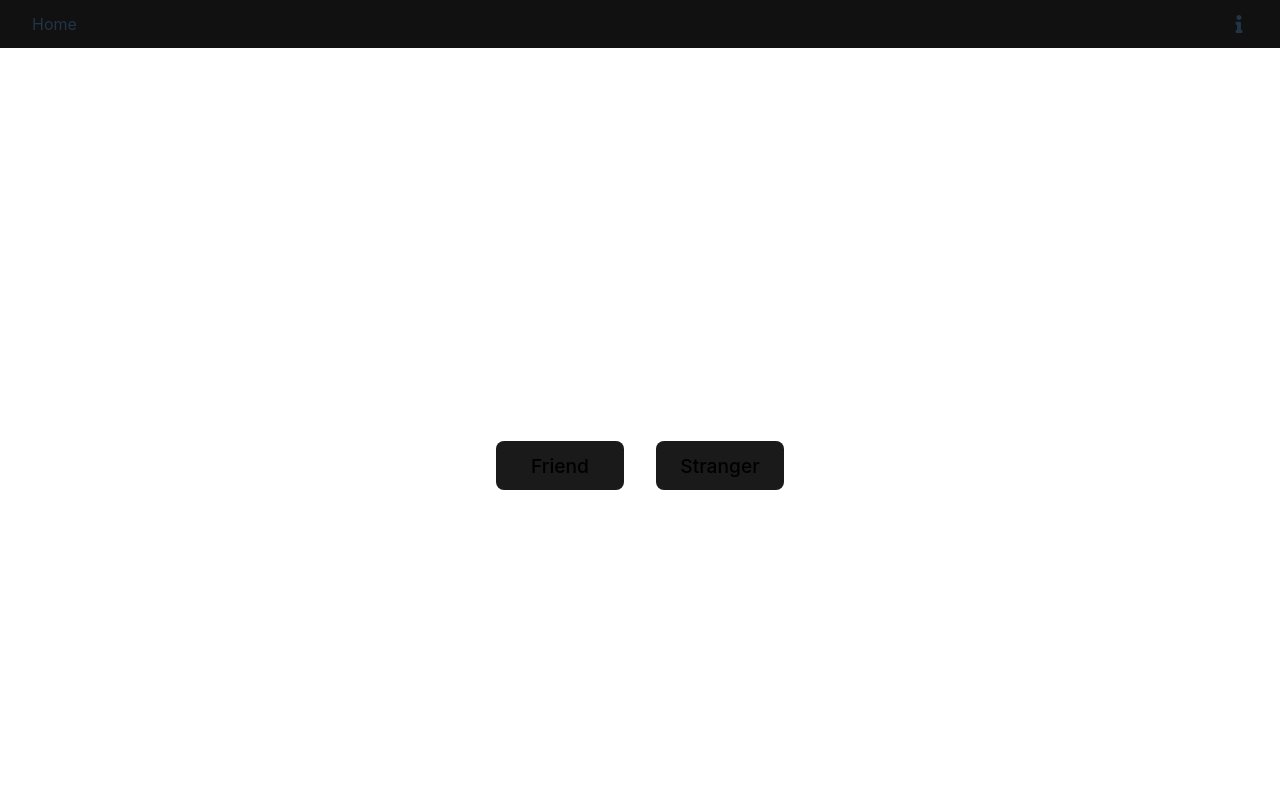
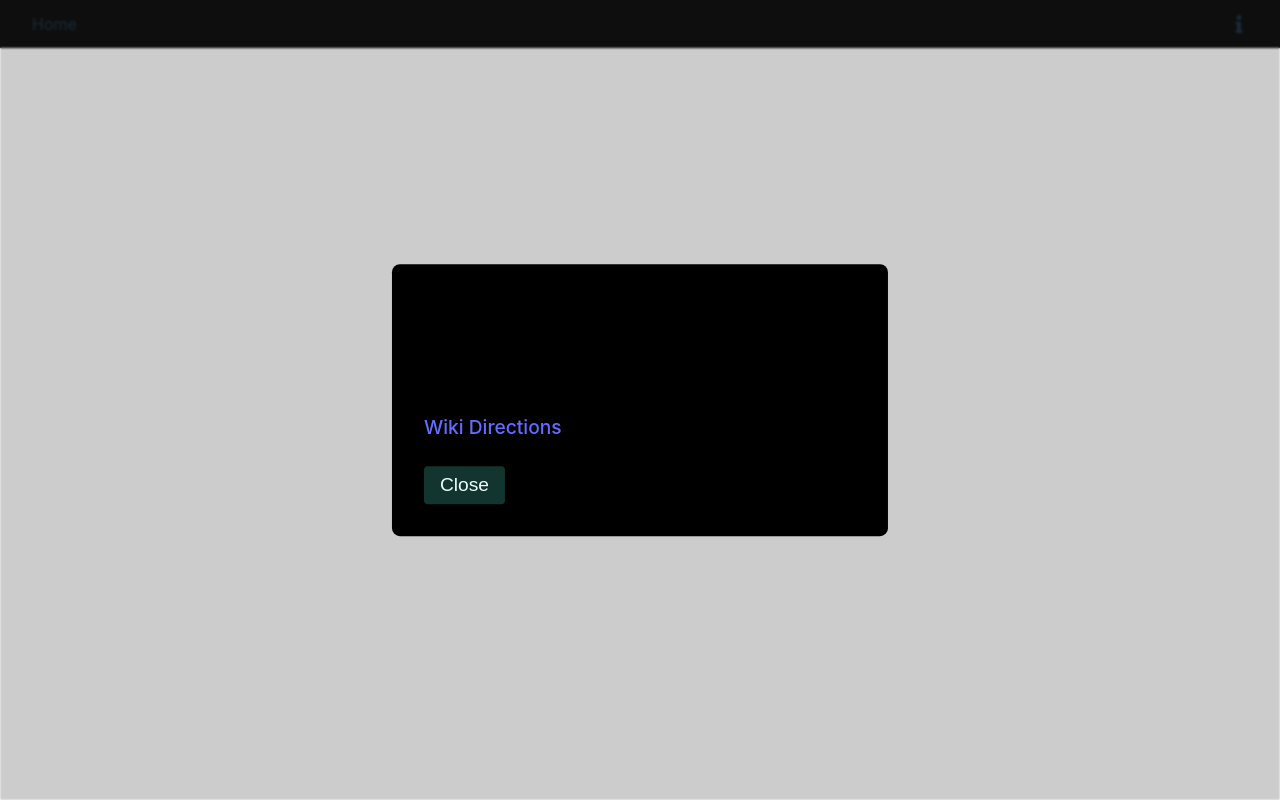
Before and after one commit to aaronrwang/HwaTu, a React (Vite) app in the folder client/: page / in a window 1280 px wide. Both pictures are taken after a click on the icon 1239 px from the left and 24 px from the top of the page. Built offline with nearby package versions, Linux system fonts and the light colour scheme; no server answers.

Commit message:
git ignore and modal

```diff
--- a/client/src/App.css
+++ b/client/src/App.css
@@ -17,67 +17,3 @@
   bottom: 0;
   height: var(--header-height);
 }
-
-.result-modal {
-  border: none;
-  border-radius: 8px;
-  padding: 2rem;
-  background-color: #d7fcf8;
-  z-index: 5;
-  position: fixed;
-  top: 50%;
-  /* Vertically center it (50% from top) */
-  left: 50%;
-  /* Horizontally center it (50% from left) */
-  transform: translate(-50%, -50%);
-}
-
-.result-modal[open] {
-  animation: slide-in-from-top 0.35s ease-out;
-}
-
-.result-modal::backdrop {
-  background: rgba(0, 0, 0, 0.9);
-}
-
-.result-modal h2 {
-  font-family: 'Handjet', monospace;
-  margin: 0 0 0.25rem 0;
-  font-size: 3rem;
-  text-transform: uppercase;
-}
-
-.result-modal progress {
-  width: 100%;
-  height: 1.5rem;
-  margin: 0;
-  accent-color: #46cebe;
-}
-
-.result-modal p {
-  margin: 0.5rem 0;
-  font-size: 1.2rem;
-}
-
-.result-modal p strong {
-  color: #10655b;
-}
-
-.result-modal form {
-  text-align: right;
-}
-
-.result-modal button {
-  margin-top: 1rem;
-  padding: 0.5rem 1rem;
-  border: none;
-  border-radius: 4px;
-  background: #12352f;
-  color: #edfcfa;
-  font-size: 1.2rem;
-  cursor: pointer;
-}
-
-.result-modal button:hover {
-  background: #051715;
-}
--- a/client/src/Header.css
+++ b/client/src/Header.css
@@ -19,3 +19,71 @@
 .directions-button:hover {
     color: #aaa;
 }
+
+.modal {
+    position: fixed;
+    top: 0;
+    bottom: left;
+    width: 100vw;
+    height: 100vh;
+    z-index: 10;
+    backdrop-filter: blur(1px) brightness(0.8);
+
+}
+
+.hidden {
+    display: none;
+}
+
+.result-modal {
+    border: none;
+    border-radius: 8px;
+    padding: 2rem;
+    background-color: black;
+    z-index: 5;
+    position: fixed;
+    top: 50%;
+    /* Vertically center it (50% from top) */
+    left: 50%;
+    /* Horizontally center it (50% from left) */
+    transform: translate(-50%, -50%);
+}
+
+.result-modal h2 {
+    font-family: 'Handjet', monospace;
+    margin: 0 0 0.25rem 0;
+    font-size: 3rem;
+    text-transform: uppercase;
+}
+
+.result-modal progress {
+    width: 100%;
+    height: 1.5rem;
+    margin: 0;
+    accent-color: black;
+}
+
+.result-modal p {
+    margin: 0.5rem 0;
+    font-size: 1.2rem;
+}
+
+.result-modal p strong {
+    color: #10655b;
+}
+
+
+.result-modal button {
+    margin-top: 1rem;
+    padding: 0.5rem 1rem;
+    border: none;
+    border-radius: 4px;
+    background: #12352f;
+    color: #edfcfa;
+    font-size: 1.2rem;
+    cursor: pointer;
+}
+
+.result-modal button:hover {
+    background: #051715;
+}
--- a/client/src/Header.jsx
+++ b/client/src/Header.jsx
@@ -1,8 +1,23 @@
 import './Header.css';
 import { FaInfo } from 'react-icons/fa';
+import { useState } from 'react';
 export default function Header({ page }) {
-
+    const [directions, setDirections] = useState(false);
+    let modal = ''
+    if (!directions) {
+        modal = 'hidden'
+    }
+    const openDirections = () => setDirections(true);
+    const closeDirections = () => setDirections(false);
     return (<>
-        <div className='header'><p>{page}</p><FaInfo className="directions-button" size="18px" onClick={() => console.log('directions')} /></div>
+        <div className='header'><p>{page}</p><FaInfo className="directions-button" size="18px" onClick={openDirections} /></div>
+        <div className={`modal ${modal}`}>
+            <dialog className="result-modal" open>
+                <h2>Hwatu (Go-Stop)</h2>
+                <p>These are the directions</p>
+                <p><a href="https://en.wikipedia.org/wiki/Go-Stop">Wiki Directions</a></p>
+                <button onClick={closeDirections}>Close</button>
+            </dialog>
+        </div>
     </>);
 }
--- a/client/src/Room.jsx
+++ b/client/src/Room.jsx
@@ -11,10 +11,21 @@ const Room = () => {
     const navigate = useNavigate();
     const [game, startGame] = useState(false);
     const { roomId } = useParams();
+    const [priv, setPrivate] = useState(false);
+    const [pub, setPublic] = useState(false);
+
+    // 0: Perfectly executed
+    // 1: already connected (waiting for friend)
+    // 2: already connected (waiting for stranger)
+    // 3: Room not available
     function callback(code) {
         console.log(code);
-        if (code === 2) {
+        if (code === 3) {
             navigate(`/`);
+        } else if (code === 2) {
+            setPublic(true);
+        } else {
+            setPrivate(true);
         }
     }
     useEffect(() => {
@@ -44,9 +55,13 @@ const Room = () => {
         <div className='room'>
             <Header page={`Room: ${roomId}`} />
 
-            {!game && <div className='waiting-screen'>
+            {!game && priv && <div className='waiting-screen'>
                 <h1>Waiting for friend...</h1>
                 <Gamelink link={domain + '/game/' + roomId} />
+
+            </div>}
+            {!game && pub && <div className='waiting-screen'>
+                <h1>Waiting for Opponent...</h1>
 
             </div>}
             {game && <>
```
Also changed, not shown: 2 other files (tests, documents, lock files or other folders).
